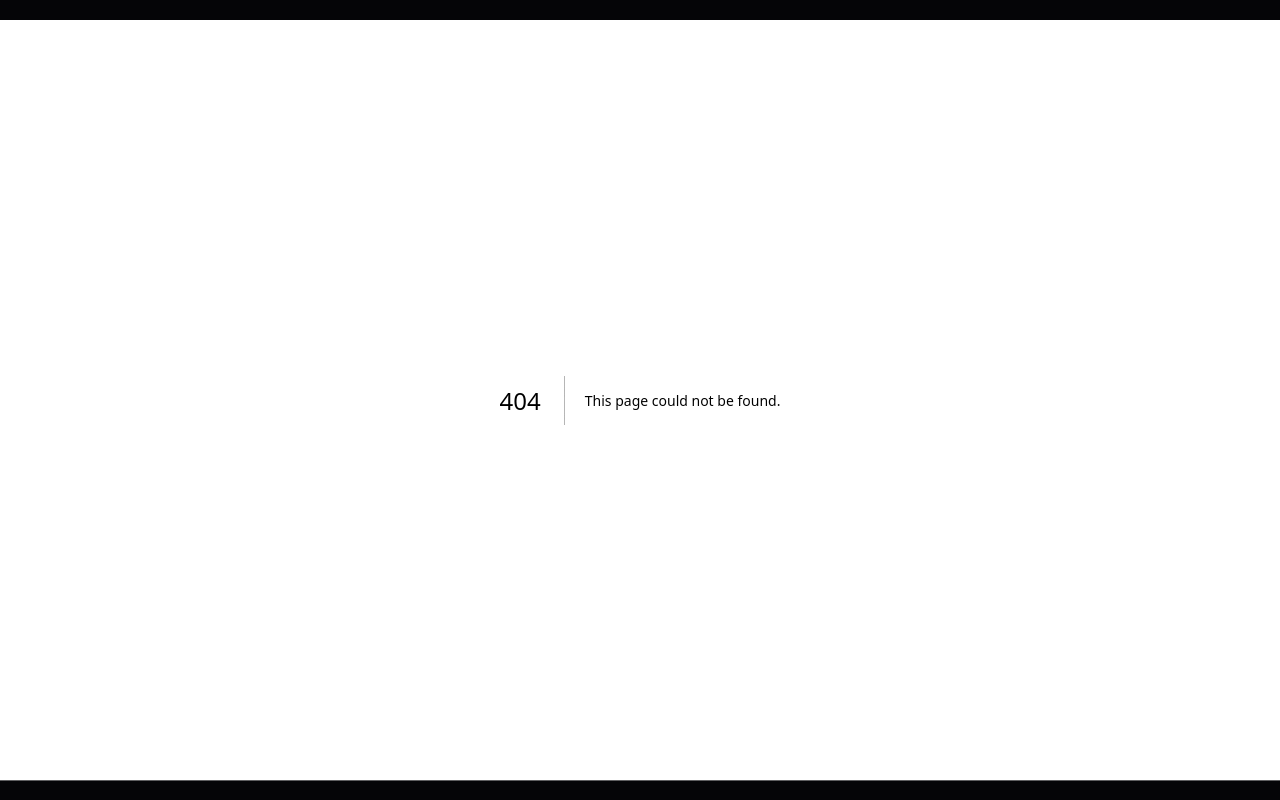
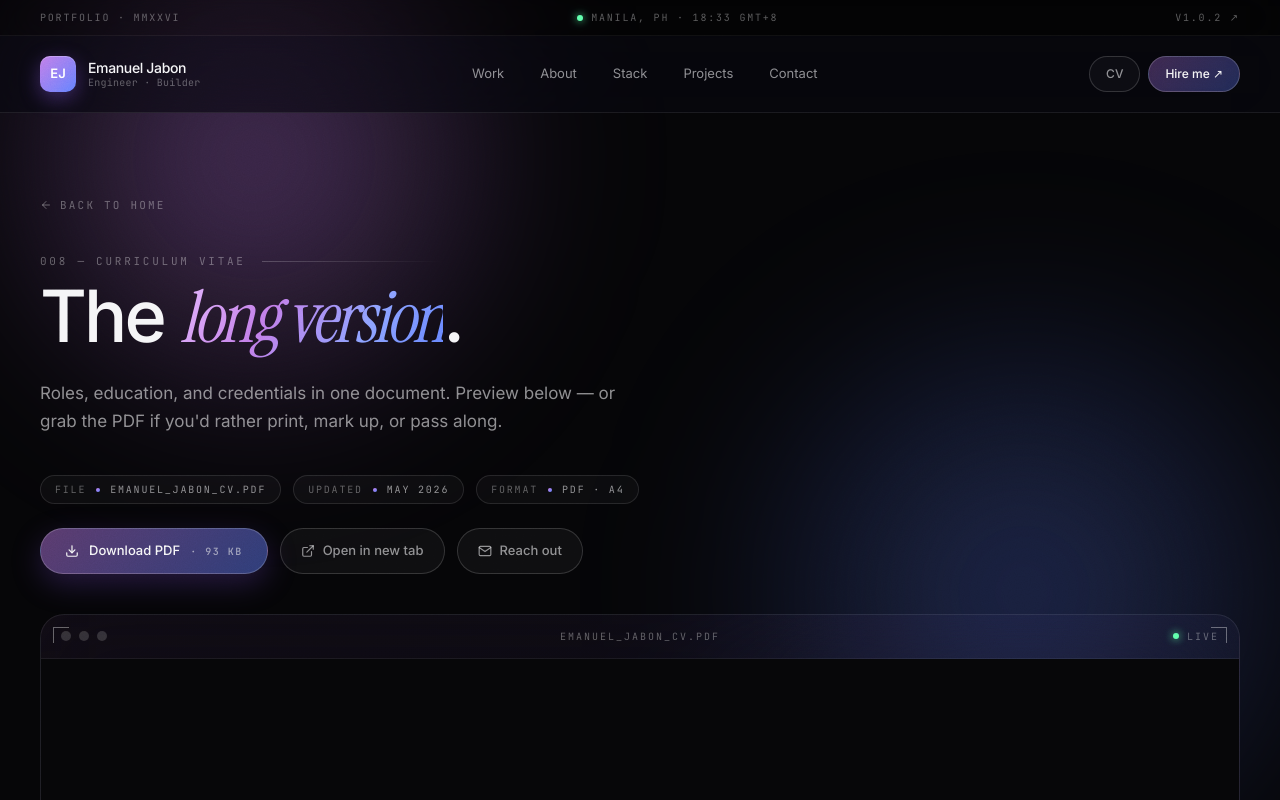
Before and after one commit to vv4nity/emanueljabon_portfolio, a Next.js app: page /cv in a window 1280 px wide. Before the commit this address had no page. Shown: the top 800 px of the page. Built offline with nearby package versions, Linux system fonts and the light colour scheme.

Commit message:
Add branded CV viewer page

```diff
--- /dev/null
+++ b/src/app/cv/page.tsx
@@ -0,0 +1,220 @@
+'use client';
+
+import Link from 'next/link';
+import { motion } from 'framer-motion';
+import { FiArrowLeft, FiDownload, FiExternalLink, FiMail } from 'react-icons/fi';
+import { AmbientOrbs } from '@/components/AmbientOrbs';
+import { TopBar } from '@/components/TopBar';
+import { Nav } from '@/components/Nav';
+import { Footer } from '@/components/Footer';
+import { personal } from '@/data/content';
+
+export default function CVPage() {
+  const file = personal.cvFile;
+  const fileName = file.split('/').pop() ?? 'CV.pdf';
+
+  return (
+    <main id="top" className="relative overflow-hidden">
+      <AmbientOrbs />
+      <TopBar />
+      <Nav />
+
+      <div className="relative z-10 mx-auto max-w-7xl px-6 md:px-10">
+        <section className="pt-16 pb-10 md:pt-20">
+          <Link
+            href="/"
+            className="mb-10 inline-flex items-center gap-2 font-mono text-[11px] uppercase tracking-[0.2em] text-text-faint transition-colors hover:text-text"
+          >
+            <FiArrowLeft size={12} />
+            Back to home
+          </Link>
+
+          <motion.div
+            initial={{ opacity: 0, y: 16 }}
+            animate={{ opacity: 1, y: 0 }}
+            transition={{ duration: 0.6 }}
+          >
+            <div className="mb-2 flex items-center gap-4 font-mono text-[11px] uppercase tracking-[0.25em] text-text-faint">
+              <span>008 — Curriculum Vitae</span>
+              <span
+                className="h-px max-w-[180px] flex-1"
+                style={{
+                  background:
+                    'linear-gradient(to right, rgba(255,255,255,0.2), transparent)',
+                }}
+              />
+            </div>
+            <h1
+              className="mb-6 font-medium leading-[1.05] tracking-[-0.04em] text-text"
+              style={{ fontSize: 'clamp(40px, 6vw, 72px)' }}
+            >
+              The{' '}
+              <span className="font-serif italic font-normal gradient-text">long version</span>
+              .
+            </h1>
+            <p className="max-w-xl text-[16px] leading-[1.65] text-text-dim md:text-[17px]">
+              Roles, education, and credentials in one document. Preview below — or grab the PDF
+              if you&apos;d rather print, mark up, or pass along.
+            </p>
+          </motion.div>
+
+          {/* Meta strip */}
+          <motion.div
+            initial={{ opacity: 0, y: 12 }}
+            animate={{ opacity: 1, y: 0 }}
+            transition={{ duration: 0.5, delay: 0.12 }}
+            className="mt-10 flex flex-wrap items-center gap-3"
+          >
+            {[
+              { label: 'File', value: fileName },
+              { label: 'Updated', value: personal.cvUpdated },
+              { label: 'Format', value: 'PDF · A4' },
+            ].map((m) => (
+              <div
+                key={m.label}
+                className="inline-flex items-center gap-2.5 rounded-full border-[0.5px] border-white/10 bg-white/[0.03] px-3.5 py-1.5 font-mono text-[10px] uppercase tracking-[0.18em] text-text-dim"
+              >
+                <span className="text-text-faint">{m.label}</span>
+                <span
+                  className="h-1 w-1 rounded-full"
+                  style={{ background: 'linear-gradient(135deg, #C17BE8, #6080FF)' }}
+                />
+                <span>{m.value}</span>
+              </div>
+            ))}
+          </motion.div>
+
+          {/* Action row */}
+          <motion.div
+            initial={{ opacity: 0, y: 12 }}
+            animate={{ opacity: 1, y: 0 }}
+            transition={{ duration: 0.5, delay: 0.2 }}
+            className="mt-6 flex flex-wrap items-center gap-3"
+          >
+            <a
+              href={file}
+              download={fileName}
+              className="group inline-flex items-center gap-2.5 rounded-full px-6 py-3 text-[13px] font-medium text-text transition-all hover:-translate-y-0.5"
+              style={{
+                background: 'linear-gradient(135deg, rgba(193,123,232,0.45), rgba(96,128,255,0.45))',
+                border: '0.5px solid rgba(255,255,255,0.18)',
+                boxShadow: '0 10px 30px rgba(127,80,220,0.25)',
+              }}
+            >
+              <FiDownload size={14} />
+              Download PDF
+              <span className="font-mono text-[10px] uppercase tracking-[0.15em] text-text-dim">
+                · 93 KB
+              </span>
+            </a>
+            <a
+              href={file}
+              target="_blank"
+              rel="noreferrer"
+              className="inline-flex items-center gap-2 rounded-full border-[0.5px] border-white/15 bg-white/[0.04] px-5 py-3 text-[13px] font-medium text-text-dim transition-all hover:bg-white/[0.08] hover:text-text"
+            >
+              <FiExternalLink size={14} />
+              Open in new tab
+            </a>
+            <a
+              href={`mailto:${personal.email}?subject=${encodeURIComponent('Re: your CV')}`}
+              className="inline-flex items-center gap-2 rounded-full border-[0.5px] border-white/15 bg-white/[0.04] px-5 py-3 text-[13px] font-medium text-text-dim transition-all hover:bg-white/[0.08] hover:text-text"
+            >
+              <FiMail size={14} />
+              Reach out
+            </a>
+          </motion.div>
+        </section>
+
+        {/* Viewer */}
+        <motion.section
+          initial={{ opacity: 0, y: 24 }}
+          animate={{ opacity: 1, y: 0 }}
+          transition={{ duration: 0.7, delay: 0.25, ease: [0.16, 1, 0.3, 1] }}
+          className="pb-24"
+        >
+          <div
+            className="relative overflow-hidden rounded-3xl border-[0.5px] border-white/[0.08] backdrop-blur-2xl"
+            style={{
+              background:
+                'linear-gradient(135deg, rgba(193,123,232,0.06), rgba(96,128,255,0.04))',
+            }}
+          >
+            {/* Corner ticks */}
+            <div className="pointer-events-none absolute left-3 top-3 h-4 w-4 border-l-[0.5px] border-t-[0.5px] border-white/35" />
+            <div className="pointer-events-none absolute right-3 top-3 h-4 w-4 border-r-[0.5px] border-t-[0.5px] border-white/35" />
+            <div className="pointer-events-none absolute bottom-3 left-3 h-4 w-4 border-b-[0.5px] border-l-[0.5px] border-white/35" />
+            <div className="pointer-events-none absolute bottom-3 right-3 h-4 w-4 border-b-[0.5px] border-r-[0.5px] border-white/35" />
+
+            {/* Viewer header bar */}
+            <div className="relative flex items-center justify-between border-b border-white/[0.06] px-5 py-3.5">
+              <div className="flex items-center gap-2">
+                <span className="h-2.5 w-2.5 rounded-full bg-white/15" />
+                <span className="h-2.5 w-2.5 rounded-full bg-white/15" />
+                <span className="h-2.5 w-2.5 rounded-full bg-white/15" />
+              </div>
+              <div className="font-mono text-[10px] uppercase tracking-[0.2em] text-text-faint">
+                {fileName}
+              </div>
+              <div className="flex items-center gap-2 font-mono text-[10px] uppercase tracking-[0.2em] text-text-faint">
+                <span className="relative flex h-1.5 w-1.5">
+                  <span className="absolute -inset-[3px] animate-pulse-ring rounded-full bg-signal opacity-25" />
+                  <span className="relative h-1.5 w-1.5 rounded-full bg-signal shadow-[0_0_8px_#5EFFAA]" />
+                </span>
+                Live
+              </div>
+            </div>
+
+            {/* PDF iframe */}
+            <div className="relative" style={{ background: '#0a0a12' }}>
+              <iframe
+                src={`${file}#view=FitH&toolbar=0&navpanes=0`}
+                title="Emanuel Jabon — CV"
+                className="block h-[80vh] w-full md:h-[88vh]"
+                style={{ border: 0, background: 'transparent' }}
+              />
+
+              {/* Mobile fallback overlay — many mobile browsers don't render PDFs inline */}
+              <div className="pointer-events-none absolute inset-x-0 bottom-0 hidden flex-col items-center gap-3 bg-gradient-to-t from-bg via-bg/90 to-transparent px-6 pb-8 pt-16 text-center max-md:flex">
+                <p className="text-[13px] text-text-dim">
+                  Inline preview is limited on mobile.
+                </p>
+                <a
+                  href={file}
+                  download={fileName}
+                  className="pointer-events-auto inline-flex items-center gap-2 rounded-full px-5 py-2.5 text-[12px] font-medium text-text"
+                  style={{
+                    background:
+                      'linear-gradient(135deg, rgba(193,123,232,0.45), rgba(96,128,255,0.45))',
+                    border: '0.5px solid rgba(255,255,255,0.18)',
+                  }}
+                >
+                  <FiDownload size={12} />
+                  Download to view
+                </a>
+              </div>
+            </div>
+          </div>
+
+          {/* Footer hint */}
+          <div className="mt-6 flex flex-wrap items-center justify-between gap-3 font-mono text-[10px] uppercase tracking-[0.2em] text-text-faint">
+            <span>Last revision · {personal.cvUpdated}</span>
+            <span className="flex items-center gap-2">
+              <span>Trouble viewing?</span>
+              <a
+                href={file}
+                target="_blank"
+                rel="noreferrer"
+                className="text-text-dim transition-colors hover:text-text"
+              >
+                Open in new tab ↗
+              </a>
+            </span>
+          </div>
+        </motion.section>
+      </div>
+
+      <Footer />
+    </main>
+  );
+}
--- a/src/components/Nav.tsx
+++ b/src/components/Nav.tsx
@@ -78,7 +78,6 @@ export function Nav() {
             {/* Desktop CTAs */}
             <Link
               href={personal.cvUrl}
-              target="_blank"
               className="hidden rounded-full border-[0.5px] border-white/15 bg-white/[0.03] px-4 py-2 text-[12px] font-medium text-text-dim transition-all hover:bg-white/10 hover:text-text md:inline-block"
             >
               CV
@@ -228,11 +227,10 @@ export function Nav() {
                 </Link>
                 <Link
                   href={personal.cvUrl}
-                  target="_blank"
                   onClick={closeMenu}
                   className="inline-flex items-center justify-center gap-2 rounded-full border-[0.5px] border-white/15 bg-white/[0.04] px-6 py-3.5 text-[13px] font-medium text-text-dim"
                 >
-                  Download CV
+                  View CV
                 </Link>
               </motion.div>
 
--- a/src/data/content.ts
+++ b/src/data/content.ts
@@ -12,7 +12,9 @@ export const personal = {
   github: 'https://github.com/yourusername',
   linkedin: 'https://linkedin.com/in/yourusername',
   instagram: 'https://instagram.com/yourusername',
-  cvUrl: '/cv.pdf', // place your CV at public/cv.pdf
+  cvUrl: '/cv', // in-app viewer page
+  cvFile: '/Emanuel_Jabon_CV.pdf', // actual PDF file in public/
+  cvUpdated: 'May 2026',
   photoUrl: '/hero-photo.png', // place your photo at public/hero-photo.png
   availability: 'Open to roles · Summer 2026',
 };
```
Also changed, not shown: 1 other file (tests, documents, lock files or other folders).
